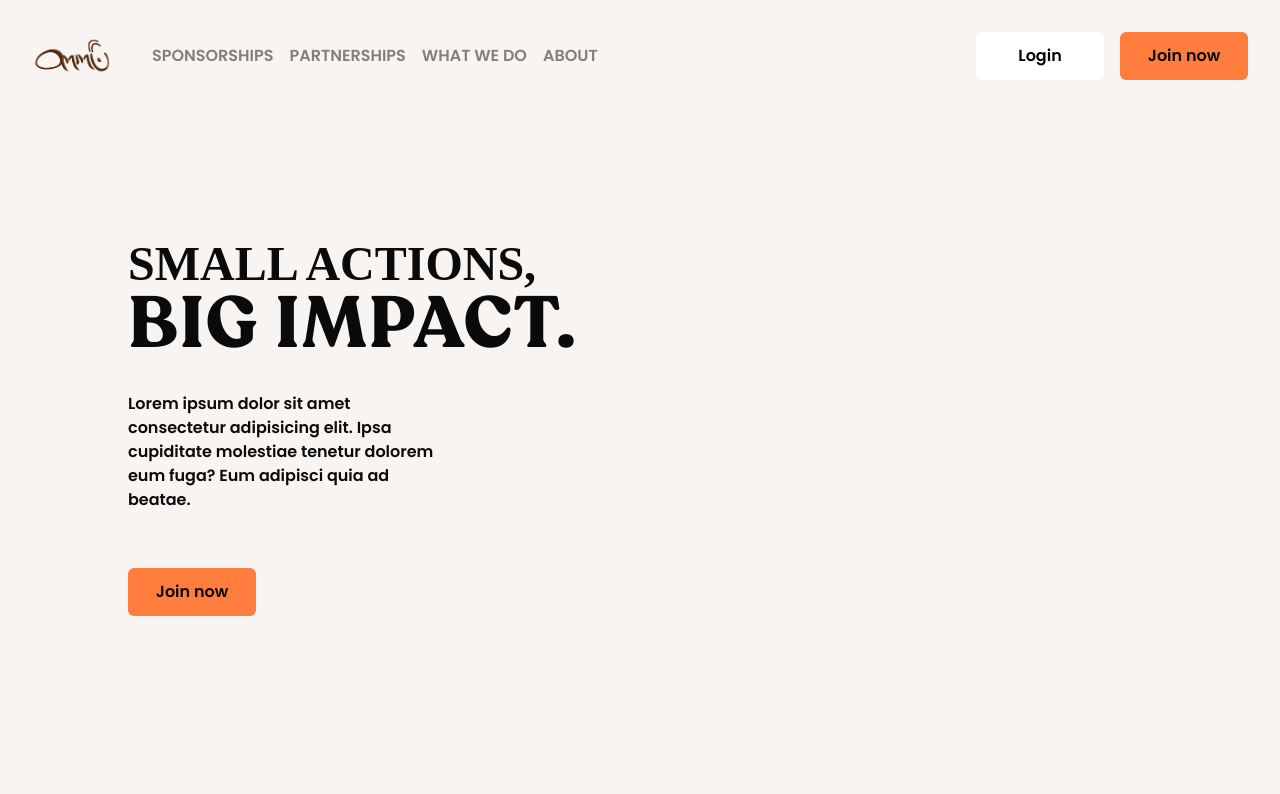
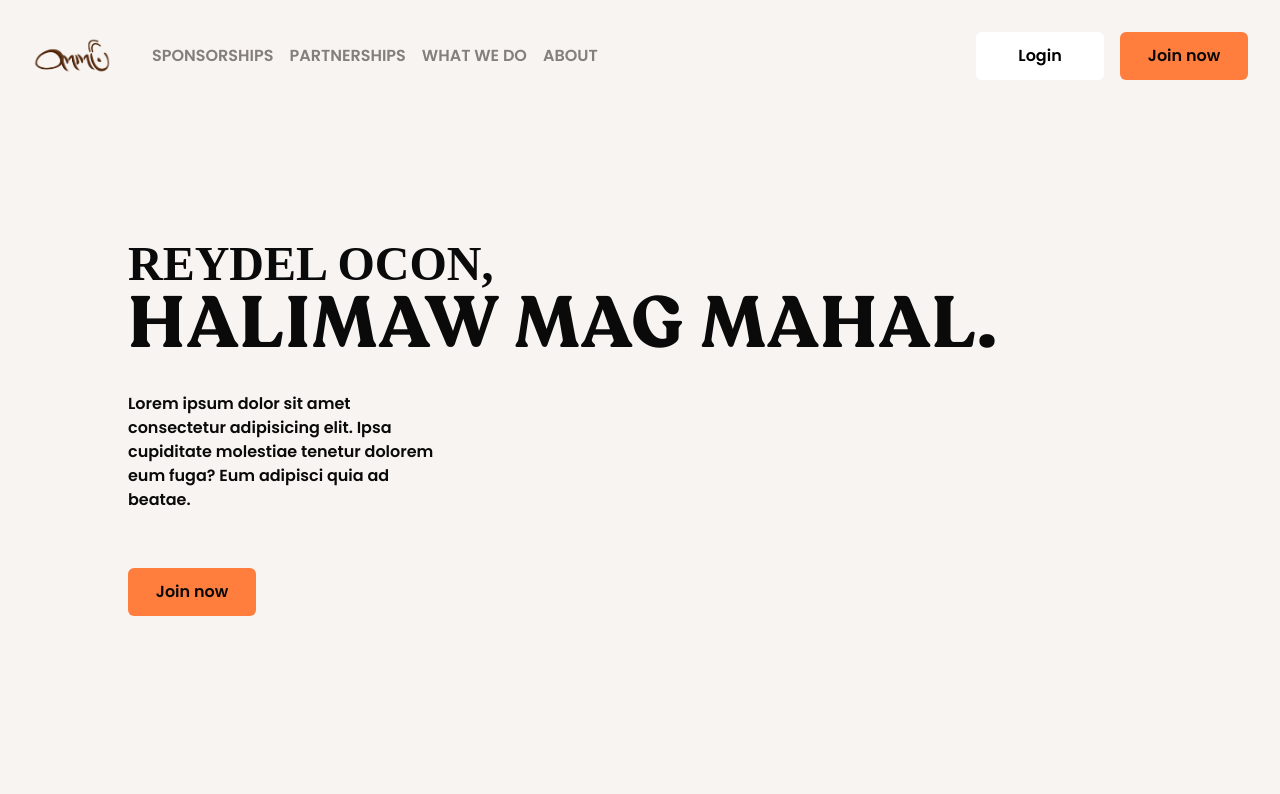
Before and after one commit to reydelshit/ommu-marketing, a React (Vite) app: page / in a window 1280 px wide. Shown: the top 794 px of the page. Built offline with nearby package versions, Linux system fonts and the light colour scheme; a web font is replaced by a local one.

Commit message:
changed: main header

```diff
--- a/src/index.css
+++ b/src/index.css
@@ -120,4 +120,5 @@ primary
 body {
   position: relative;
   overflow-x: hidden;
+  scroll-behavior: smooth;
 }
--- a/src/lib/sections/HeroSection.tsx
+++ b/src/lib/sections/HeroSection.tsx
@@ -6,9 +6,9 @@ const HeroSection = () => {
       <div className="flex h-[800px] items-center border-green-600">
         <div>
           <h1 className="mt-8 font-zeyada text-5xl font-bold uppercase">
-            Small actions,{' '}
-            <span className="block font-recoleta text-7xl font-extrabold tracking-wide">
-              BIG IMPACT.
+           Reydel Ocon,{' '}
+            <span className="block font-recoleta text-7xl font-extrabold tracking-wide uppercase">
+              halimaw mag mahal.
             </span>
           </h1>
 
```
